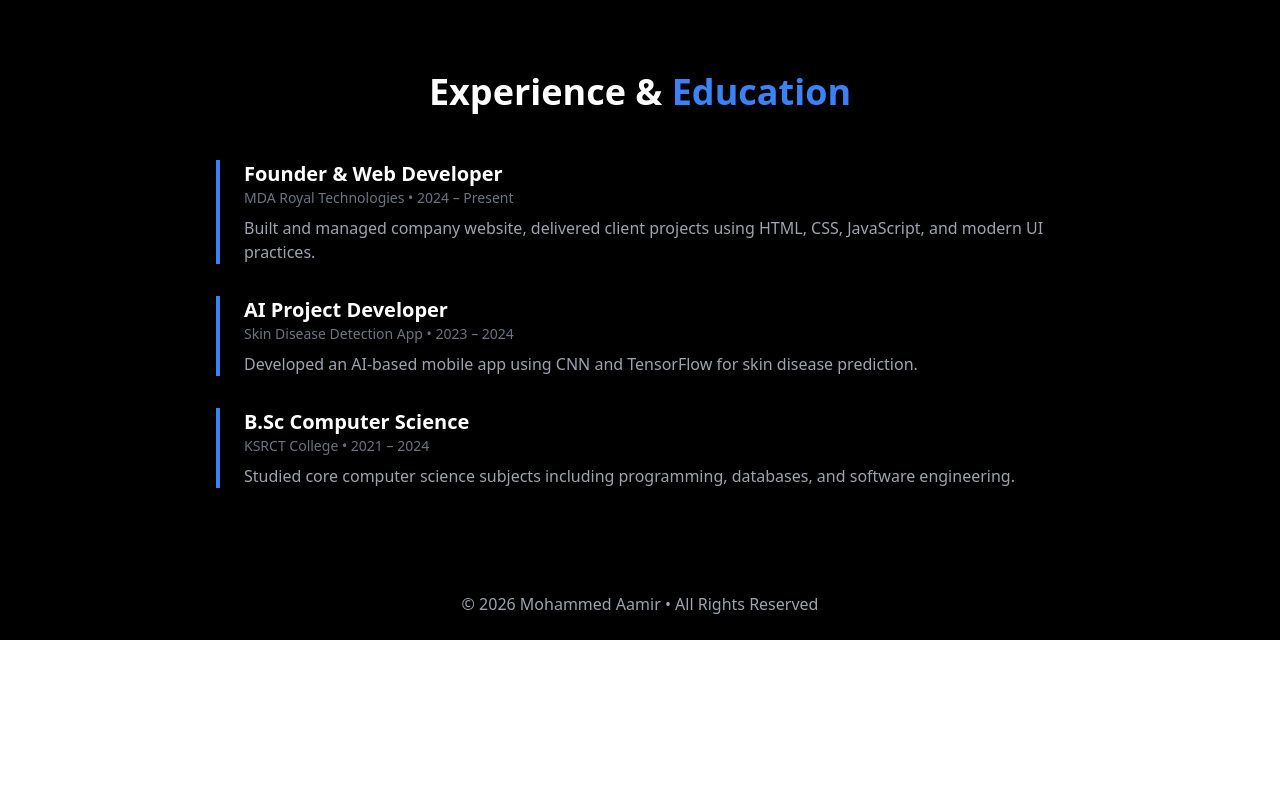
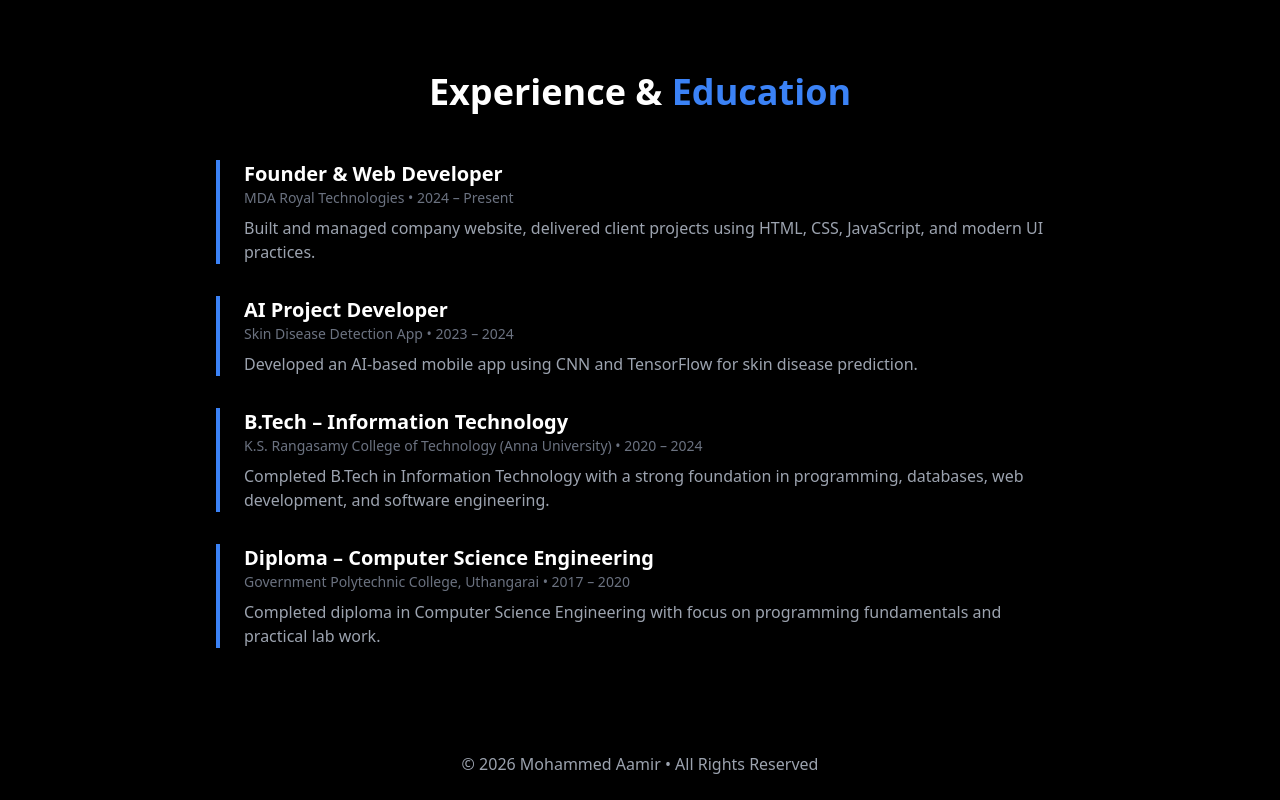
Before and after one commit to aamirjilu2/my-portfolio, a React (Vite) app: page / in a window 1280 px wide. Shown: the part 3218-4018 px from the top of the page. Before the commit the page ends 3858 px from the top, so only its background shows below. Built offline with nearby package versions, Linux system fonts and the light colour scheme.

Commit message:
Update education details and portfolio sections

```diff
--- a/src/components/Experience.jsx
+++ b/src/components/Experience.jsx
@@ -13,10 +13,16 @@ export default function Experience() {
       desc: "Developed an AI-based mobile app using CNN and TensorFlow for skin disease prediction.",
     },
     {
-      title: "B.Sc Computer Science",
-      place: "KSRCT College",
-      time: "2021 – 2024",
-      desc: "Studied core computer science subjects including programming, databases, and software engineering.",
+      title: "B.Tech – Information Technology",
+      place: "K.S. Rangasamy College of Technology (Anna University)",
+      time: "2020 – 2024",
+      desc: "Completed B.Tech in Information Technology with a strong foundation in programming, databases, web development, and software engineering.",
+    },
+    {
+      title: "Diploma – Computer Science Engineering",
+      place: "Government Polytechnic College, Uthangarai",
+      time: "2017 – 2020",
+      desc: "Completed diploma in Computer Science Engineering with focus on programming fundamentals and practical lab work.",
     },
   ];
 
```
